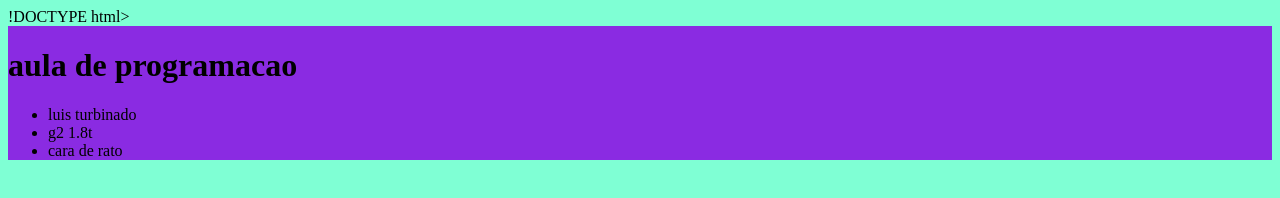
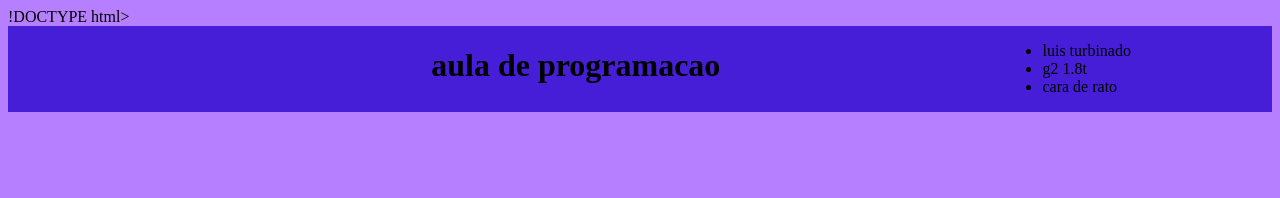
Before and after one commit to Caiokenzodeoliveira/caio-kenzo, a plain HTML site: page index.html in a window 1280 px wide. Drawn offline with Linux system fonts and the light colour scheme.

Commit message:
Update style.css
aa

```diff
--- a/style.css
+++ b/style.css
@@ -1,3 +1,9 @@
-body {background-color: aquamarine;}
+body {background-color: rgb(182, 127, 255);}
 
- header{background-color: blueviolet;}
+ header{background-color: rgb(71, 30, 216);
+ display: flex;
+justify-content: space-around;
+}
+
+
+       .imagem{width: 13%;}
```
